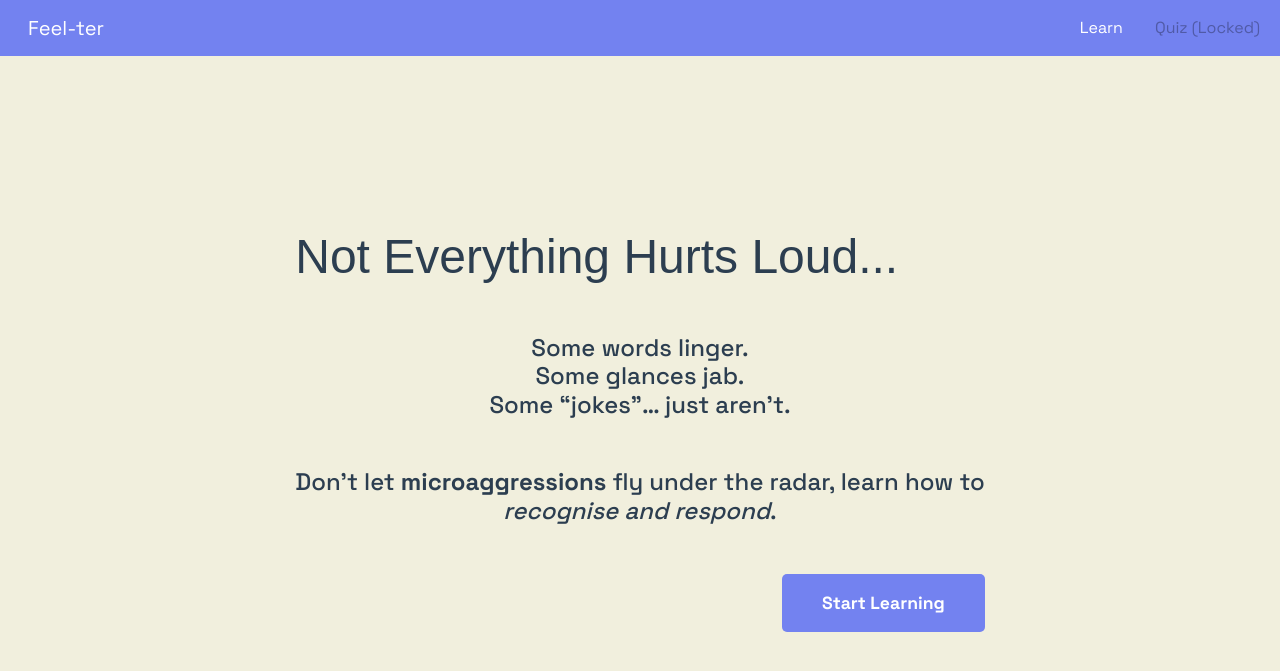
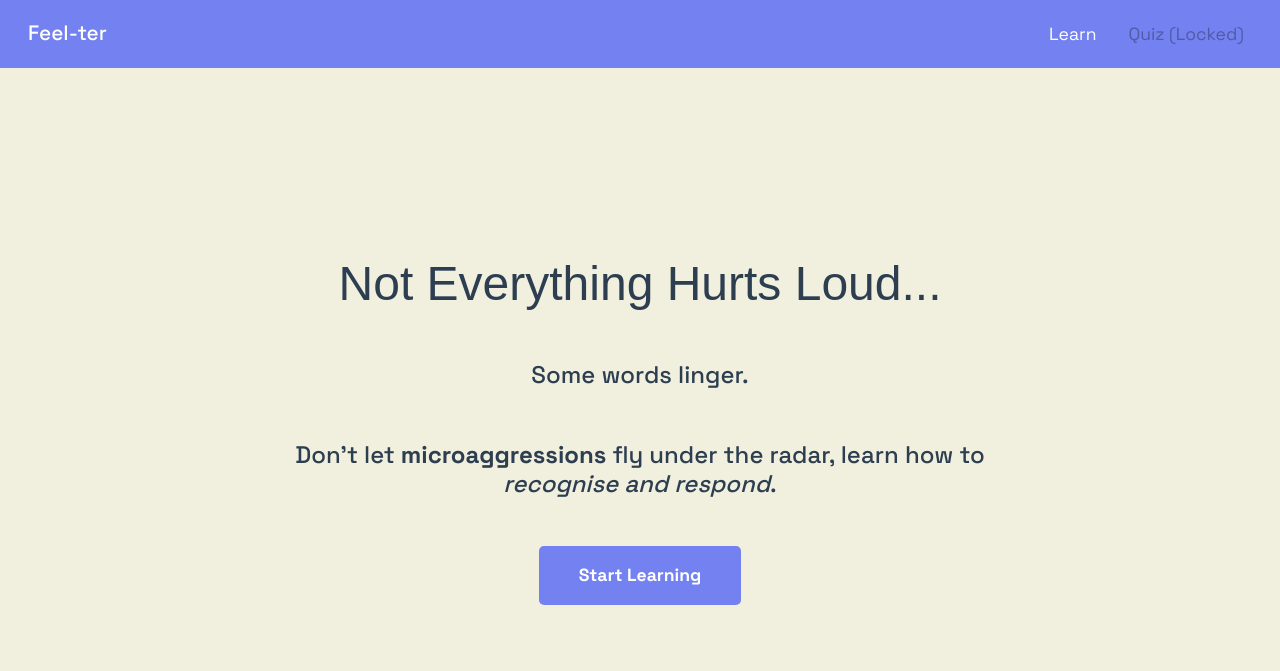
Before and after one commit to WilliamKimNYC/Feel-ter, a Flask app: page / in a window 1280 px wide. Shown: the top 671 px of the page. Run offline with Flask 3, Linux system fonts and the light colour scheme; some web fonts are replaced.

Commit message:
updated styling of home page

```diff
--- a/js/fade-transition.js
+++ b/js/fade-transition.js
@@ -10,3 +10,28 @@ $(document).ready(function () {
     }, 500); // Match this to the CSS transition duration
   });
 });
+
+document.addEventListener('DOMContentLoaded', function() {
+    const fadeTexts = document.querySelectorAll('.fade-text');
+    let currentIndex = 0;
+
+    function updateFadeText() {
+        // Remove active class from all texts
+        fadeTexts.forEach(text => text.classList.remove('active'));
+
+        // Wait for fade out
+        setTimeout(() => {
+            // Add active class to current text
+            fadeTexts[currentIndex].classList.add('active');
+
+            // Move to next text
+            currentIndex = (currentIndex + 1) % fadeTexts.length;
+        }, 1500); // Wait for fade out to complete
+    }
+
+    // Initial display
+    updateFadeText();
+
+    // Update every 5 seconds (0 seconds visible + 3 seconds for transitions)
+    setInterval(updateFadeText, 3200);
+});
--- a/style/main.css
+++ b/style/main.css
@@ -52,7 +52,7 @@ body {
   top: 0;
   left: 0;
   right: 0;
-  padding-left: 1rem;
+  padding: 0.8rem 1rem;
   z-index: 1000;
 }
 
@@ -60,7 +60,17 @@ body {
   color: white;
   text-decoration: none;
   font-weight: 400;
+  font-size: 1.1rem;
   transition: color 0.3s ease;
+}
+
+.navbar-brand {
+  font-size: 1.3rem !important;
+  font-weight: 500 !important;
+}
+
+.navbar .nav-link {
+  font-size: 1.1rem !important;
 }
 
 .navbar a:hover {
@@ -455,3 +465,22 @@ input[type="range"]::-ms-fill-upper {
 .fullscreen-button i {
   font-size: 1.2rem;
 }
+
+/* Fade Text Animation */
+.fade-text-container {
+  position: relative;
+  height: 2em;
+  overflow: hidden;
+}
+
+.fade-text {
+  position: absolute;
+  width: 100%;
+  opacity: 0;
+  transition: opacity 1.5s ease-in-out;
+  margin: 0;
+}
+
+.fade-text.active {
+  opacity: 1;
+}
--- a/templates/homepage.html
+++ b/templates/homepage.html
@@ -1,5 +1,4 @@
-{% extends "base.html" %} {% block title %}Understanding Microaggressions -
-Interactive Learning{% endblock %} {% block content %}
+{% extends "base.html" %} {% block title %}Feel-ter{% endblock %} {% block content %}
 
 <div
   class="container-fluid min-vh-100 d-flex justify-content-center align-items-center"
@@ -7,18 +6,19 @@ Interactive Learning{% endblock %} {% block content %}
   <div class="row justify-content-center">
     <div class="col-12 col-md-12 col-lg-12">
       <div class="homepage-content text-center">
-        <h1 class="text-start mb-5">Not Everything Hurts Loud...</h1>
-        <h3 class="span-xl mb-5">
-          Some words linger. <br />Some glances jab. <br />Some “jokes"… just
-          aren't.
-        </h3>
+        <h1 class="mb-5">Not Everything Hurts Loud...</h1>
+        <div class="fade-text-container mb-5">
+          <h3 class="span-xl fade-text active">Some words linger.</h3>
+          <h3 class="span-xl fade-text">Some glances jab.</h3>
+          <h3 class="span-xl fade-text">Some "jokes"… just aren't.</h3>
+        </div>
         <h3 class="span-xl mb-5">
           Don't let <span class="fw-bolder">microaggressions</span> fly under
           the radar, learn how to <br />
           <i>recognise and respond</i>.
         </h3>
 
-        <div class="text-end">
+        <div class="text-center">
           <a href="{{ url_for('visual_novel') }}" class="cta-button"
             >Start Learning</a
           >
--- a/toDoList.txt
+++ b/toDoList.txt
@@ -1,10 +1,10 @@
 - come up with name
+- update title
 - update favicon
 - set branding/how we will present the main characters
 - audio
 - create assets
-    - asset 1
-    - asset 2
+
 
 - allow user to navigate directly to quiz
 - fix "review" after finishing quiz
```
Also changed, not shown: static/Media/tempimage.jpg (added).
